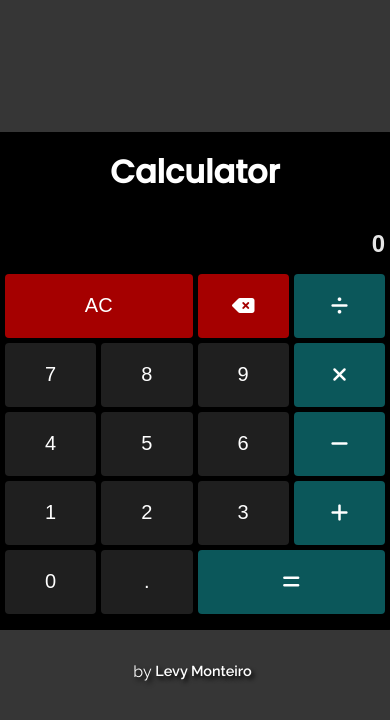
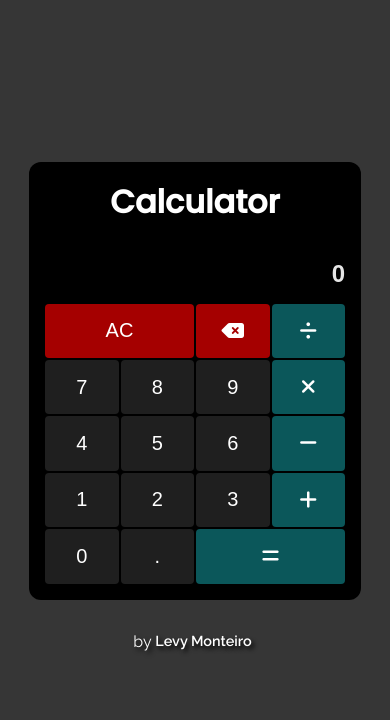
Before and after one commit to LevyMonteiro/calculator, a React (Vite) app: page / in a window 390 px wide. Shown: the top 720 px of the page. Built offline with nearby package versions, Linux system fonts and the light colour scheme.

Commit message:
create responsible media queries

```diff
--- a/index.html
+++ b/index.html
@@ -9,7 +9,6 @@
   <body>
     <div id="root"></div>
     <script type="module" src="/src/main.jsx"></script>
-    <script src="https://cdn.freecodecamp.org/testable-projects-fcc/v1/bundle.js"></script>
     <script src="https://kit.fontawesome.com/a48ee3a34d.js" crossorigin="anonymous"></script>
   </body>
 </html>
--- a/src/styles/keyboard.css
+++ b/src/styles/keyboard.css
@@ -43,3 +43,11 @@
 #divide, #multiply, #subtract, #add, #equals {
     background-color: #0b575a;
 }
+
+@media (max-width: 414px) {
+    .keyboard {
+        width: 300px;
+        height: 280px;
+        gap: 2px;
+    }
+}
```
